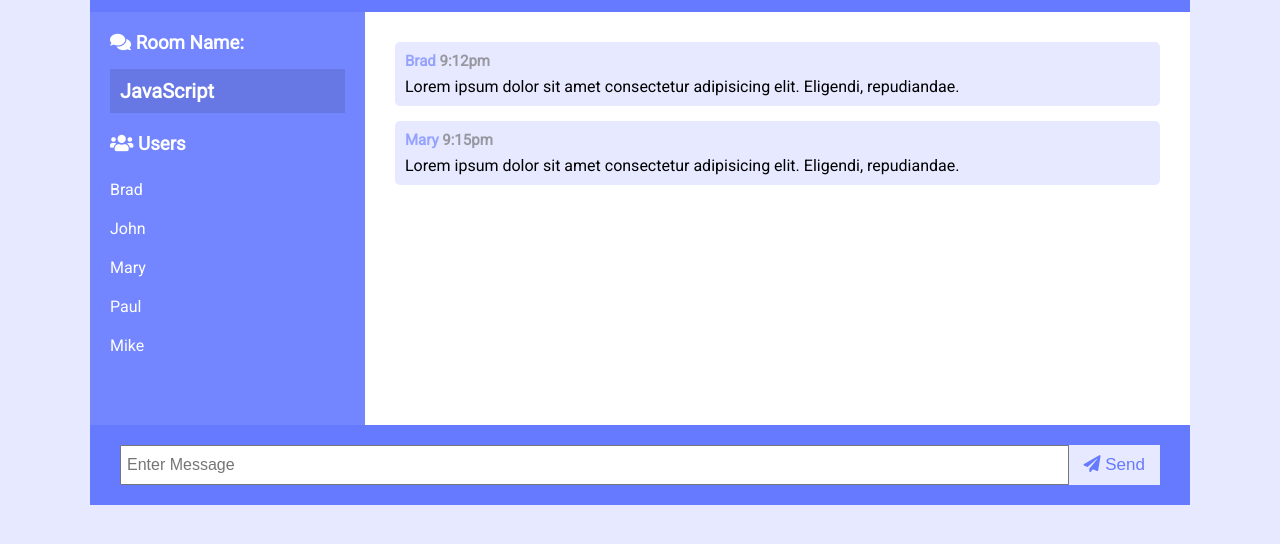
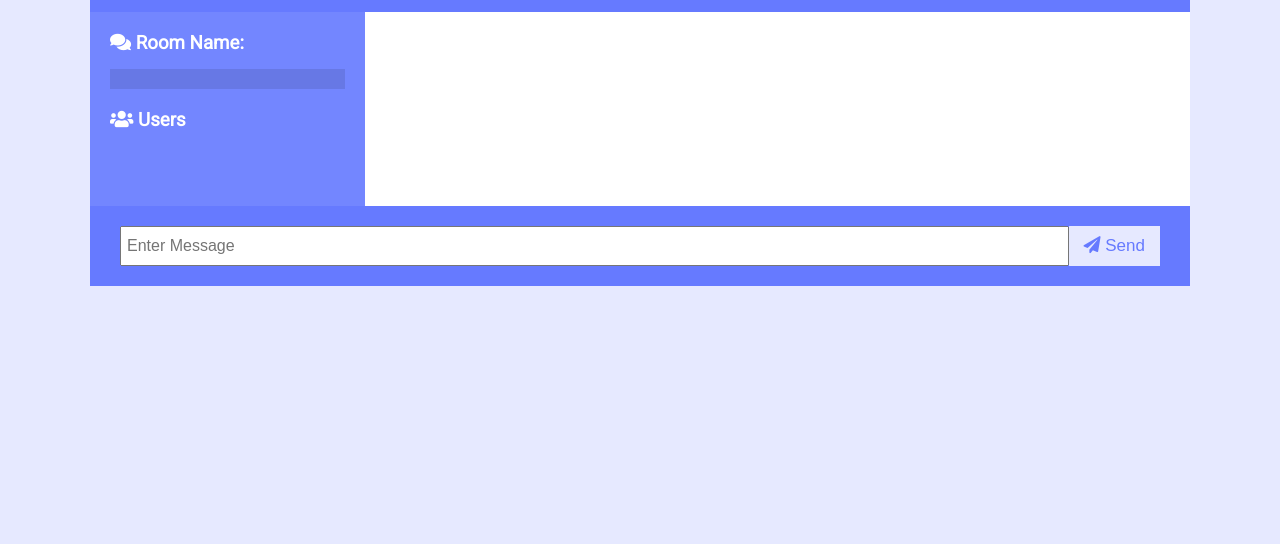
Before and after one commit to RediG7/ChatTime-with-Socket.io-Node-Express, a website: page public/chat.html in a window 1280 px wide. Shown: the part 86-630 px from the top of the page. Drawn offline with nearby package versions, Linux system fonts and the light colour scheme; no server answers.

Commit message:
Remove hard coded text

```diff
--- a/public/chat.html
+++ b/public/chat.html
@@ -16,32 +16,11 @@
     <main class="chat-main">
       <div class="chat-sidebar">
         <h3><i class="fas fa-comments"></i> Room Name:</h3>
-        <h2 id="room-name">JavaScript</h2>
+        <h2 id="room-name"></h2>
         <h3><i class="fas fa-users"></i> Users</h3>
-        <ul id="users">
-          <li>Brad</li>
-          <li>John</li>
-          <li>Mary</li>
-          <li>Paul</li>
-          <li>Mike</li>
-        </ul>
+        <ul id="users"></ul>
       </div>
-      <div class="chat-messages">
-					<div class="message">
-						<p class="meta">Brad <span>9:12pm</span></p>
-						<p class="text">
-							Lorem ipsum dolor sit amet consectetur adipisicing elit. Eligendi,
-							repudiandae.
-						</p>
-					</div>
-					<div class="message">
-						<p class="meta">Mary <span>9:15pm</span></p>
-						<p class="text">
-							Lorem ipsum dolor sit amet consectetur adipisicing elit. Eligendi,
-							repudiandae.
-						</p>
-					</div>
-      </div>
+      <div class="chat-messages"></div>
     </main>
     <div class="chat-form-container">
       <form id="chat-form">
@@ -56,6 +35,7 @@
       </form>
     </div>
   </div>
+  <script src="https://cdnjs.cloudflare.com/ajax/libs/qs/6.9.6/qs.min.js" integrity="sha512-3TmPrquYLaAsUmZKXRARTDC5siWhLAdBVqNo4dWpDABBtLU62AaoTaQJEvjxjExcZYurO6i1dnK85k8pPIBlRg==" crossorigin="anonymous"></script>
   <script src="/socket.io/socket.io.js"></script>
   <script src="js/main.js"></script>
 </body>
```
